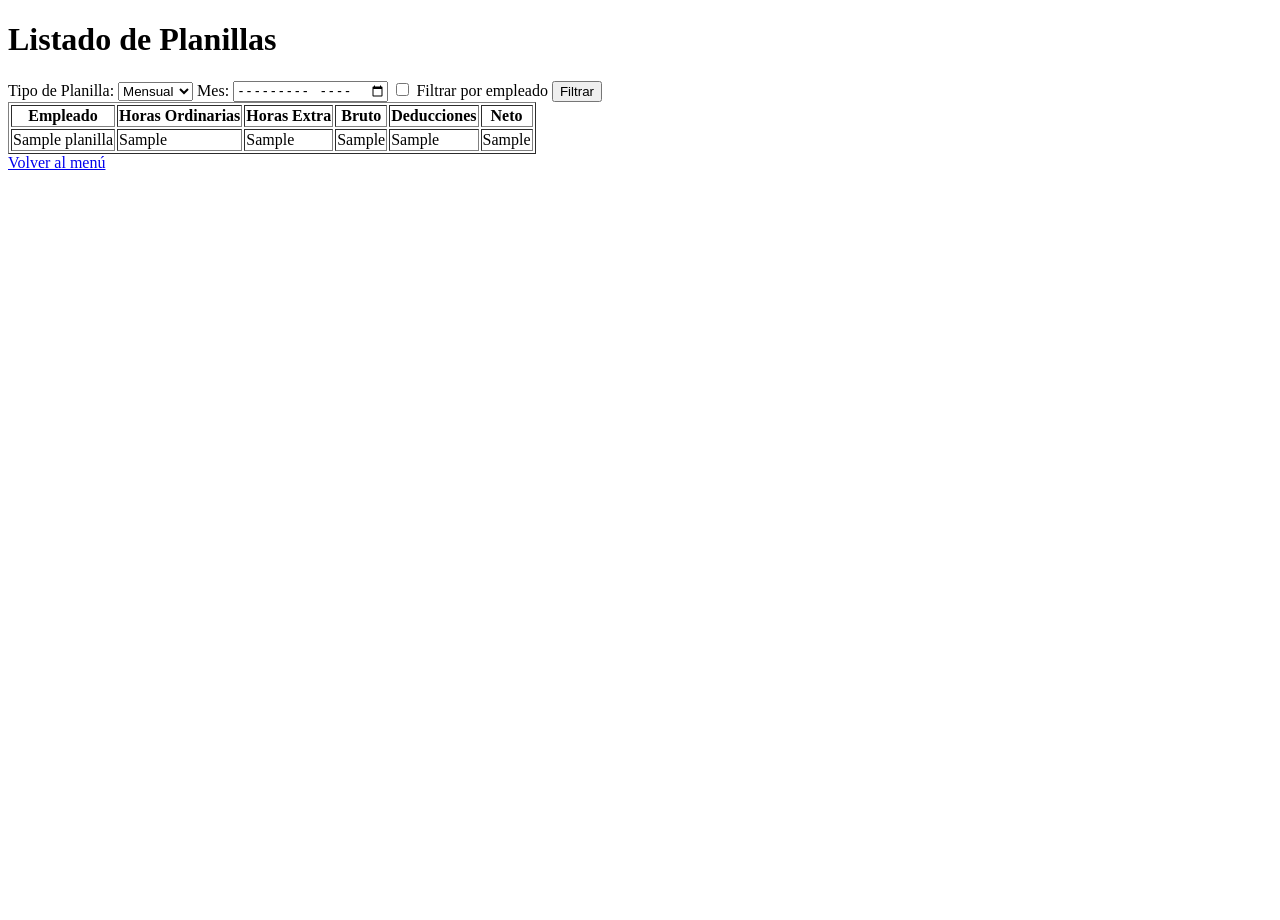
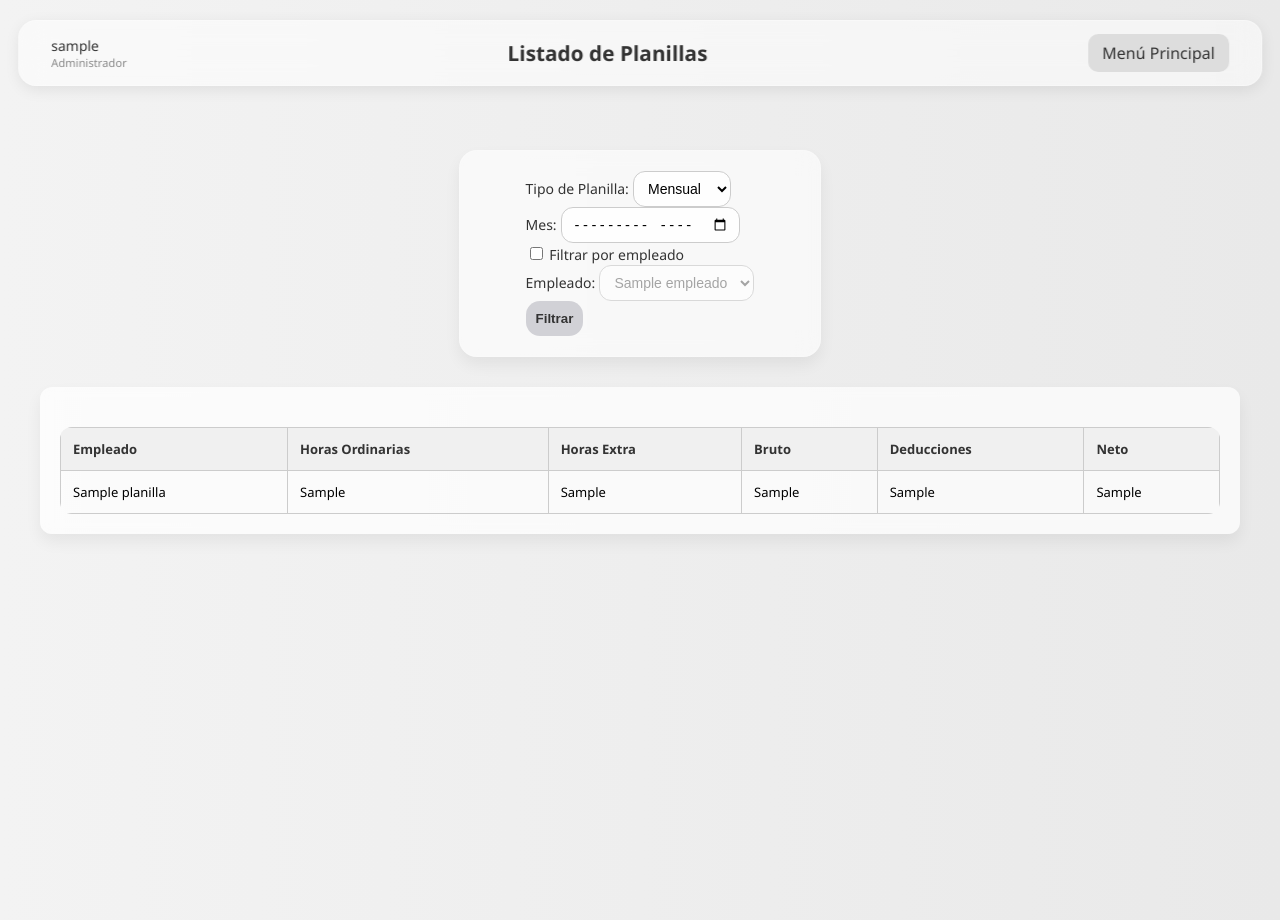
Before and after one commit to Tgeim/TP-3.4, a Flask app: template APP/templates/admin/listar_planillas.html in a window 1280 px wide. Before the commit the page ends 170 px from the top, so only its background shows below. Run offline with Flask 3, Linux system fonts and the light colour scheme; the template is opened without the code that fills it: most values are stand-ins (such as "Sample title", 1, 10 or a date in 2020).

Commit message:
css planillas y bitacora

```diff
--- a/APP/backend/bitacora_admin.py
+++ b/APP/backend/bitacora_admin.py
@@ -47,4 +47,6 @@ def ver_bitacora_admin():
     except Exception as e:
         return f"Error cargando bitácora: {e}", 500
 
-    return render_template('admin/bitacora.html', bitacora=bitacora)
+    return render_template('admin/bitacora.html',
+                            bitacora=bitacora,
+                            usuario=session['usuario'])
--- a/APP/backend/listar_planillas_admin.py
+++ b/APP/backend/listar_planillas_admin.py
@@ -92,4 +92,5 @@ def listar_planillas_admin():
                            fecha_semanal=fecha_semanal,
                            usar_filtro_empleado=usar_filtro_empleado,
                            id_empleado=id_empleado,
-                           empleados=empleados)
+                           empleados=empleados,
+                           usuario=session['usuario'])
--- a/APP/static/css/estilos.css
+++ b/APP/static/css/estilos.css
@@ -715,3 +715,112 @@ button[type="submit"]:hover {
     outline: none;
     border-color: #007aff;
 }
+
+/* === Estilo Vista Planillas === */
+.listar-planillas-body {
+    background: linear-gradient(to right, #f3f3f3, #e9e9e9);
+    font-family: 'Segoe UI', Tahoma, Geneva, Verdana, sans-serif;
+    margin: 0;
+    padding: 0;
+    min-height: 100vh;
+}
+
+.planillas-container {
+    margin-top: 120px;
+    padding: 30px 40px;
+}
+
+.formulario-planillas {
+    background: rgba(255, 255, 255, 0.6);
+    backdrop-filter: blur(10px);
+    padding: 20px;
+    border-radius: 18px;
+    box-shadow: 0 8px 16px rgba(0,0,0,0.06);
+    margin-bottom: 30px;
+    display: flex;
+    flex-wrap: wrap;
+    gap: 20px;
+    align-items: center;
+}
+
+.filtro-opciones label {
+    font-weight: 500;
+    font-size: 14px;
+    color: #333;
+}
+
+.filtro-opciones input,
+.filtro-opciones select {
+    padding: 8px 10px;
+    border-radius: 12px;
+    border: 1px solid #ccc;
+    background: rgba(255, 255, 255, 0.8);
+    font-size: 14px;
+}
+
+.boton-filtrar {
+    background-color: #007aff;
+    color: white;
+    border: none;
+    padding: 10px 16px;
+    border-radius: 14px;
+    font-weight: bold;
+    cursor: pointer;
+    transition: background-color 0.3s;
+}
+
+.boton-filtrar:hover {
+    background-color: #005fcc;
+}
+
+/* === Vista Bitácora === */
+.listar-bitacora-body {
+    background: linear-gradient(to right, #f3f3f3, #e9e9e9);
+    font-family: 'Segoe UI', Tahoma, Geneva, Verdana, sans-serif;
+    margin: 0;
+    padding: 0;
+}
+
+.bitacora-container {
+    max-width: 95%;
+    margin: 120px auto 40px;
+    background: rgba(255, 255, 255, 0.5);
+    backdrop-filter: blur(12px);
+    border-radius: 20px;
+    padding: 30px;
+    box-shadow: 0 10px 25px rgba(0, 0, 0, 0.06);
+}
+
+/* Tabla */
+.tabla-estilizada {
+    width: 100%;
+    border-collapse: collapse;
+    margin-top: 20px;
+}
+
+.tabla-estilizada th,
+.tabla-estilizada td {
+    border: 1px solid #ccc;
+    padding: 12px;
+    text-align: left;
+    vertical-align: top;
+    font-size: 13px;
+}
+
+.tabla-estilizada th {
+    background-color: #f0f0f0;
+    color: #333;
+    font-weight: 600;
+}
+
+/* JSON estilo */
+.json-preview {
+    background: rgba(255, 255, 255, 0.8);
+    border-left: 3px solid #007aff;
+    padding: 10px;
+    border-radius: 10px;
+    white-space: pre-wrap;
+    font-family: monospace;
+    font-size: 13px;
+    color: #444;
+}
--- a/APP/templates/admin/listar_planillas.html
+++ b/APP/templates/admin/listar_planillas.html
@@ -2,59 +2,80 @@
 <html lang="es">
 <head>
     <meta charset="UTF-8">
-    <title>Planillas</title>
+    <title>Listado de Planillas</title>
+    <link rel="stylesheet" href="{{ url_for('static', filename='css/estilos.css') }}">
     <script>
         function toggleCampos() {
             const tipo = document.getElementById('tipo').value;
             const filtroEmpleado = document.getElementById('filtro_empleado').checked;
-            document.getElementById('input_fecha_mes').style.display = (tipo === 'mensual') ? 'inline' : 'none';
-            document.getElementById('input_fecha_semana').style.display = (tipo === 'semanal') ? 'inline' : 'none';
-            document.getElementById('select_empleado').style.display = filtroEmpleado ? 'inline' : 'none';
+
+            document.getElementById('input_fecha_mes').style.display = (tipo === 'mensual') ? 'block' : 'none';
+            document.getElementById('input_fecha_semana').style.display = (tipo === 'semanal') ? 'block' : 'none';
+
+            // En lugar de ocultar el select, lo deshabilitamos
+            const selectEmpleado = document.getElementById('idEmpleado');
+            if (selectEmpleado) {
+                selectEmpleado.disabled = !filtroEmpleado;
+            }
         }
         window.onload = toggleCampos;
     </script>
 </head>
-<body>
-    <h1>Listado de Planillas</h1>
+<body class="listar-planillas-body">
 
-    <form method="get" action="/admin/planillas">
+    <!-- Barra superior -->
+    <div class="barra-superior">
+        <div class="usuario-info">
+            {{ usuario.username }}
+            <div class="rol">Administrador</div>
+        </div>
+        <div class="titulo-central">Listado de Planillas</div>
+        <a href="/menu_admin" class="btn-menu">Menú Principal</a>
+    </div>
+
+    <div class="planillas-container">
+
+        <form method="get" action="/admin/planillas" class="formulario-planillas">
+            <div class="filtro-opciones">
                 <label for="tipo">Tipo de Planilla:</label>
                 <select name="tipo" id="tipo" onchange="toggleCampos()">
                     <option value="mensual" {% if tipo == 'mensual' %}selected{% endif %}>Mensual</option>
                     <option value="semanal" {% if tipo == 'semanal' %}selected{% endif %}>Semanal</option>
                 </select>
 
-        <span id="input_fecha_mes" style="display:none">
+                <div id="input_fecha_mes">
                     <label for="fecha_mensual">Mes:</label>
                     <input type="month" name="fecha_mensual" value="{{ fecha_mensual or '' }}">
-        </span>
+                </div>
 
-        <span id="input_fecha_semana" style="display:none">
+                <div id="input_fecha_semana">
                     <label for="fecha_semanal">Fecha base:</label>
                     <input type="date" name="fecha_semanal" value="{{ fecha_semanal or '' }}">
-        </span>
+                </div>
 
                 <label>
                     <input type="checkbox" id="filtro_empleado" name="filtro_empleado" onchange="toggleCampos()" {% if usar_filtro_empleado %}checked{% endif %}>
                     Filtrar por empleado
                 </label>
 
-        <span id="select_empleado" style="display:none">
+                <div id="select_empleado">
                     <label for="idEmpleado">Empleado:</label>
-            <select name="idEmpleado">
+                    <select name="idEmpleado" id="idEmpleado">
                         {% for emp in empleados %}
                             <option value="{{ emp.id }}" {% if emp.id == id_empleado %}selected{% endif %}>
                                 {{ emp.nombreCompleto }}
                             </option>
                         {% endfor %}
                     </select>
-        </span>
+                </div>
 
-        <button type="submit">Filtrar</button>
+                <button type="submit" class="boton-filtrar">Filtrar</button>
+            </div>
         </form>
 
         {% if planillas %}
-        <table border="1">
+        <div class="tabla-contenedor">
+            <table class="tabla-estilizada">
                 <thead>
                     <tr>
                         <th>Empleado</th>
@@ -84,10 +105,11 @@
                     {% endfor %}
                 </tbody>
             </table>
-    {% else %}
-        <p>No se encontraron resultados.</p>
+        </div>
+        {% elif fecha_mensual or fecha_semanal %}
+            <p class="mensaje error" style="margin-top: 20px;">No se encontraron resultados.</p>
         {% endif %}
 
-    <a href="/menu_admin">Volver al menú</a>
+    </div>
 </body>
 </html>
```
Also changed, not shown: APP/templates/admin/bitacora.html (+21 -31 lines). Lines whose indentation alone changed are shown as unchanged.
